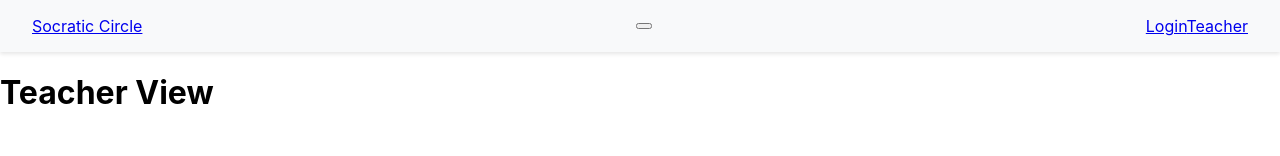
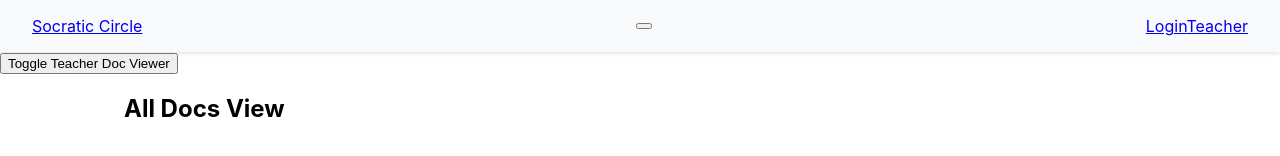
Before and after one commit to rorymcclenahan/socratic-circle, a React (Create React App) app in the folder socratic-circle-frontend/: page /teacher in a window 1280 px wide. Shown: the top 156 px of the page. Built offline with nearby package versions, Linux system fonts and the light colour scheme.

Commit message:
Add ability to toggle doc viewer in teacher

```diff
--- a/socratic-circle-frontend/src/views/Teacher.js
+++ b/socratic-circle-frontend/src/views/Teacher.js
@@ -3,12 +3,21 @@ import "../styles/iframe.css";
 import TeacherDocViewer from "../components/TeacherDocViewer";
 
 const Teacher = () => {
+  const [showTeacherDocViewer, setShowTeacherDocViewer] = React.useState(true);
+
+  const toggleTeacherDocViewer = () => {
+    setShowTeacherDocViewer(!showTeacherDocViewer);
+  };
   return (
     <div>
-      <h1>Teacher View</h1> {/* temp docs */}
-      <div className="Teacher-Doc-Container">
-        <TeacherDocViewer />
-      </div>
+      <button onClick={toggleTeacherDocViewer}>
+        Toggle Teacher Doc Viewer
+      </button>
+      {showTeacherDocViewer && (
+        <div className="Teacher-Doc-Container">
+          <TeacherDocViewer />
+        </div>
+      )}
     </div>
   );
 };
```
